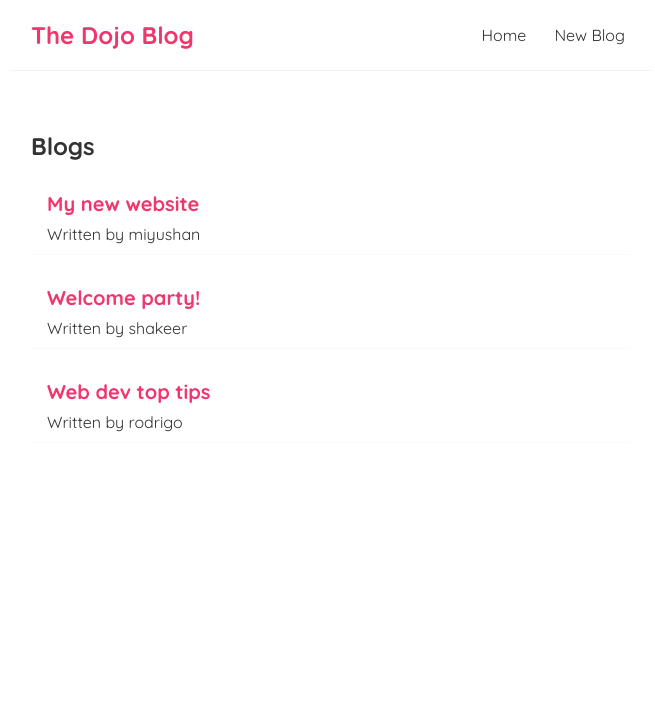
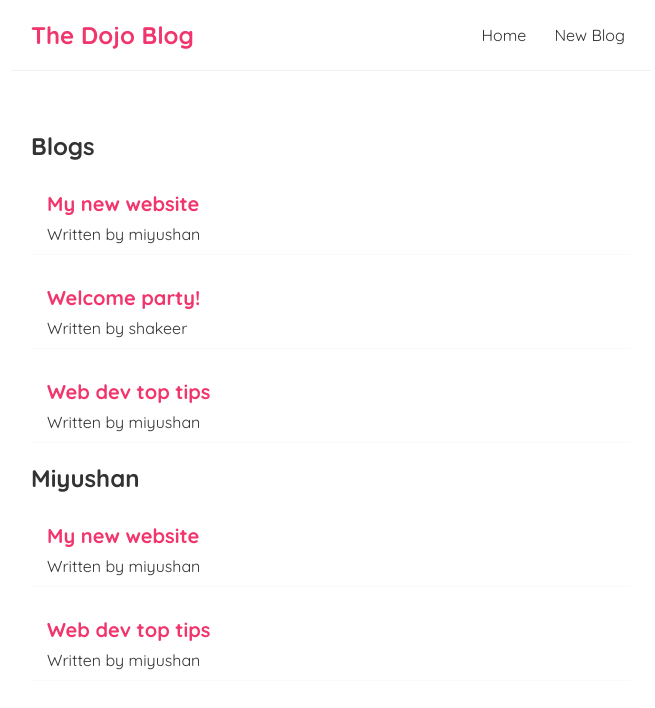
Before and after one commit to miyushan/Learn-React, a React (Create React App) app in the folder my-app/: page / in a window 1280 px wide. Shown: the top 708 px of the page, without its empty margins (309-964 px from the left). Built offline with nearby package versions, Linux system fonts and the light colour scheme; the HTML template or start-up script is replaced by a standard one.

Commit message:
reusing components

```diff
--- a/my-app/src/BlogList.js
+++ b/my-app/src/BlogList.js
@@ -1,11 +1,9 @@
-const BlogList = ({blogs, word}) => {
+const BlogList = ({blogs, title}) => {
 
-    // const blogs = props.blogs;
-    // const word = props.word;
 
     return (
         <div className="blog-list">
-            <h2>{word}</h2>
+            <h2>{title}</h2>
             {blogs.map((blog) =>(
                 <div className="blog-preview" key={blog.id}>
                     <h2>{blog.titile}</h2>
--- a/my-app/src/Home.js
+++ b/my-app/src/Home.js
@@ -6,11 +6,12 @@ const Home = () => {
     const [blogs, setBlogs] = useState([
         {titile: 'My new website', body: 'Lorem ipsum...', author: 'miyushan', id: 1},
         {titile: 'Welcome party!', body: 'Lorem ipsum...', author: 'shakeer', id: 2},
-        {titile: 'Web dev top tips', body: 'Lorem ipsum...', author: 'rodrigo', id: 3}
+        {titile: 'Web dev top tips', body: 'Lorem ipsum...', author: 'miyushan', id: 3}
     ])
     return (
         <div className="home">
-            <BlogList blogs={blogs} word="Blogs"/>
+            <BlogList blogs={blogs} title="Blogs"/>
+            <BlogList blogs={blogs.filter( (blog) => blog.author === 'miyushan')} title="Miyushan"/>
         </div>
     );
 }
```
